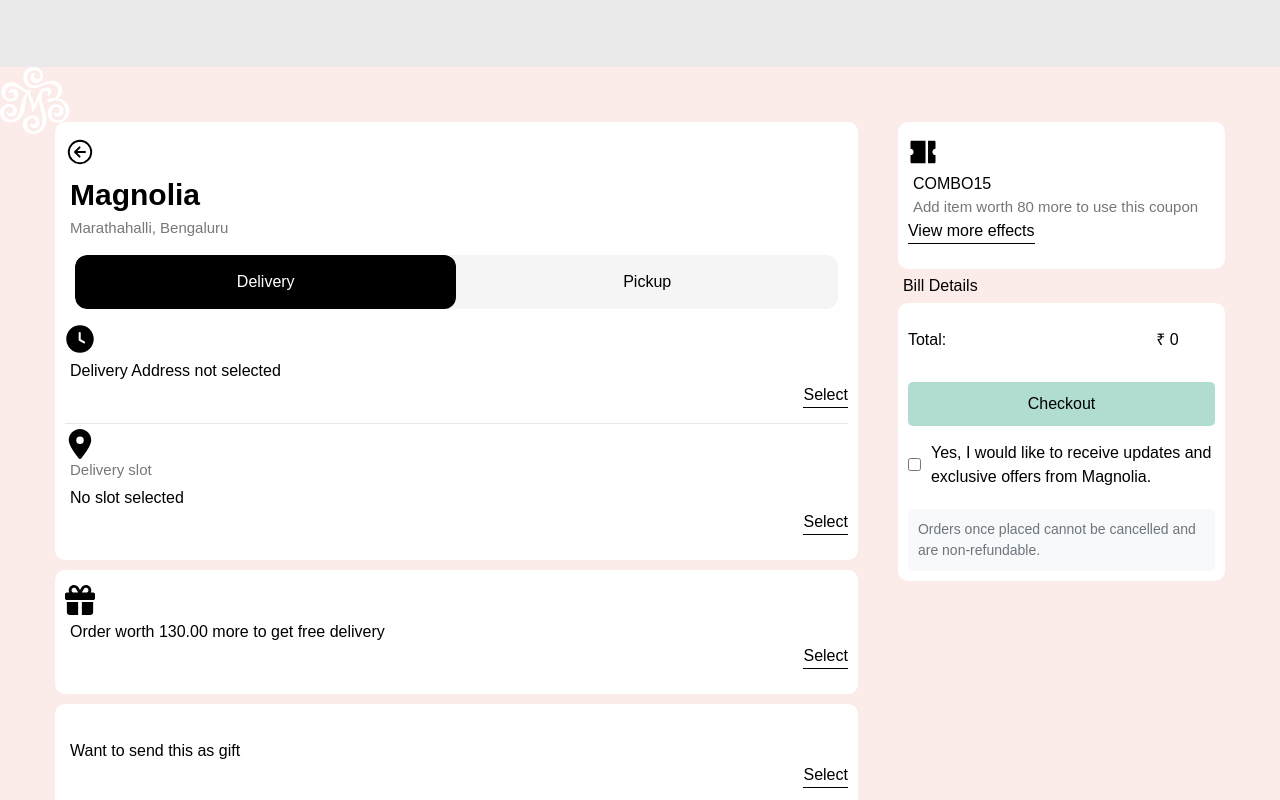
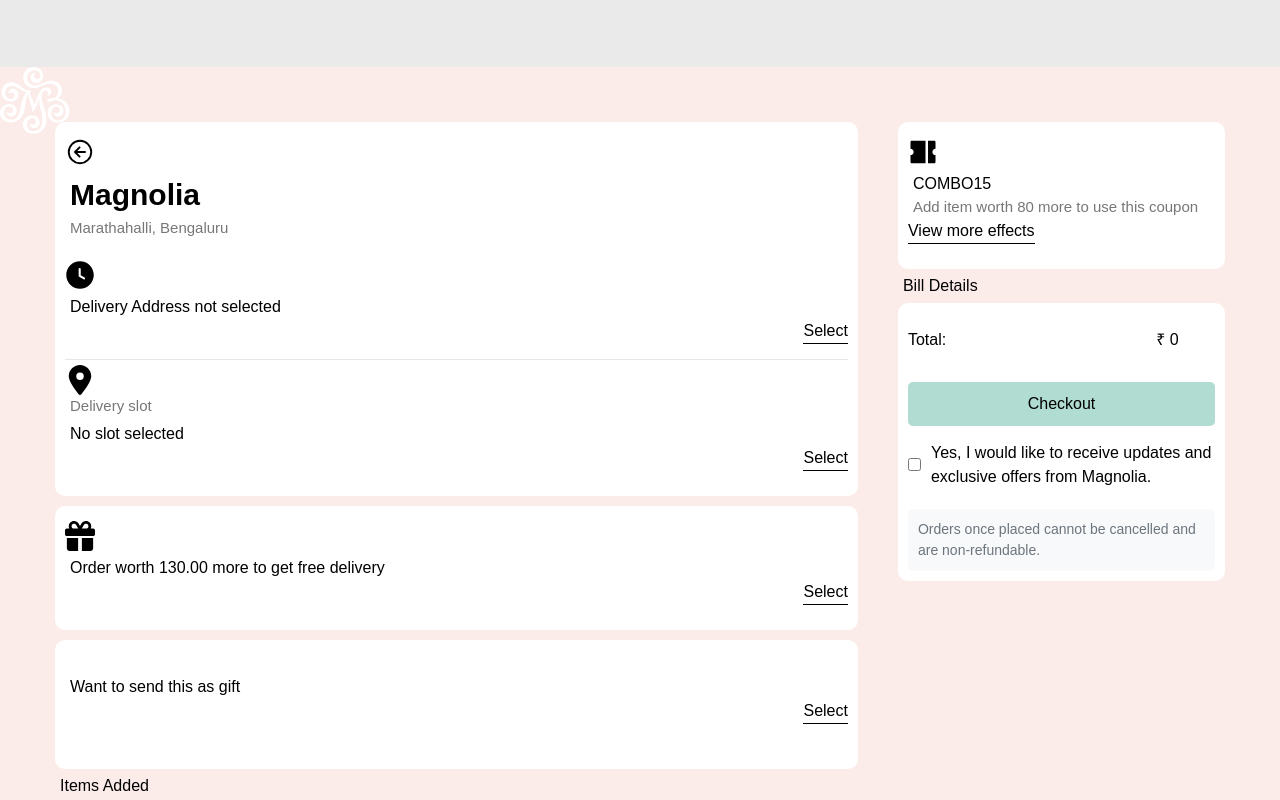
Before and after one commit to Anushkaaa08/React_project, a React (Vite) app: page /cart in a window 1280 px wide. Shown: the top 800 px of the page. Built offline with nearby package versions, Linux system fonts and the light colour scheme.

Commit message:
cart changes

```diff
--- a/package.json
+++ b/package.json
@@ -14,6 +14,7 @@
     "axios": "^1.7.9",
     "gsap": "^3.12.5",
     "lenis": "^1.1.18",
+    "lucide-react": "^0.469.0",
     "react": "^18.3.1",
     "react-dom": "^18.3.1",
     "react-icons": "^5.4.0",
--- a/src/assets/styles/Products.module.css
+++ b/src/assets/styles/Products.module.css
@@ -113,7 +113,7 @@
 
 .goToCartButton:hover {
     background-color: #ff0080;
-    box-shadow: 0px 0px 10px 2px #ff0080;
+    /* box-shadow: 0px 0px 10px 2px #ff0080; */
     font-size:25px;
 }
 
--- a/src/components/cart/cart.jsx
+++ b/src/components/cart/cart.jsx
@@ -4,7 +4,7 @@
 import { FaGift, FaLocationDot } from "react-icons/fa6";
 import { IoArrowBackCircleOutline } from "react-icons/io5";
 import { RiCoupon2Fill } from "react-icons/ri";
-import { useNavigate } from 'react-router';
+import { Link, useNavigate } from 'react-router';
 import axios from 'axios';
 
 export default function Cartpage() {
@@ -85,20 +85,7 @@
                             <p>Marathahalli, Bengaluru</p>
                         </div>
                     </div>
-                    <div className={style.tab_container}>
-                        <div
-                            className={`${style.tab} ${selected === "Delivery" ? style.active : ""}`}
-                            onClick={() => handleToggle("Delivery")}
-                        >
-                            Delivery
-                        </div>
-                        <div
-                            className={`${style.tab} ${selected === "Pickup" ? style.active : ""}`}
-                            onClick={() => handleToggle("Pickup")}
-                        >
-                            Pickup
-                        </div>
-                    </div>
+
                     <div className={style.card_header}>
                         <button className={style.svg_btn}>
                             <GoClockFill className={style.svg_icon} />
@@ -201,7 +188,7 @@
                             </div>
                         </div>
                     </div>
-                    <button className={style.delivery_btn} onClick={handleLogin}>Checkout</button>
+                    <Link to="/payment"><button className={style.delivery_btn} onClick={handleLogin}>Checkout</button></Link>
                     <div className={style.checkbox}>
                         <input type="checkbox" id="updates" name="updates" />
                         <label htmlFor="updates">Yes, I would like to receive updates and exclusive offers from Magnolia.</label>
--- a/src/components/category/products.jsx
+++ b/src/components/category/products.jsx
@@ -2,6 +2,7 @@
 import { Link, useParams, useNavigate } from 'react-router-dom';
 import axios from 'axios';
 import style from '../../assets/styles/Products.module.css';
+import { FaShoppingCart } from 'react-icons/fa';
 
 export default function Products() {
     const [cards, setCards] = useState([]);
@@ -131,7 +132,7 @@
             {showCartButton && (
                 <div style={{ textAlign: 'center', marginTop: '20px',backgroundColor:'green', }}>
                 <button className={style.goToCartButton} onClick={handleGoToCart}>
-                🛒
+                <FaShoppingCart color='white'/>
 
                 </button>
                 </div>
```
Also changed, not shown: 1 other file (tests, documents, lock files or other folders).
